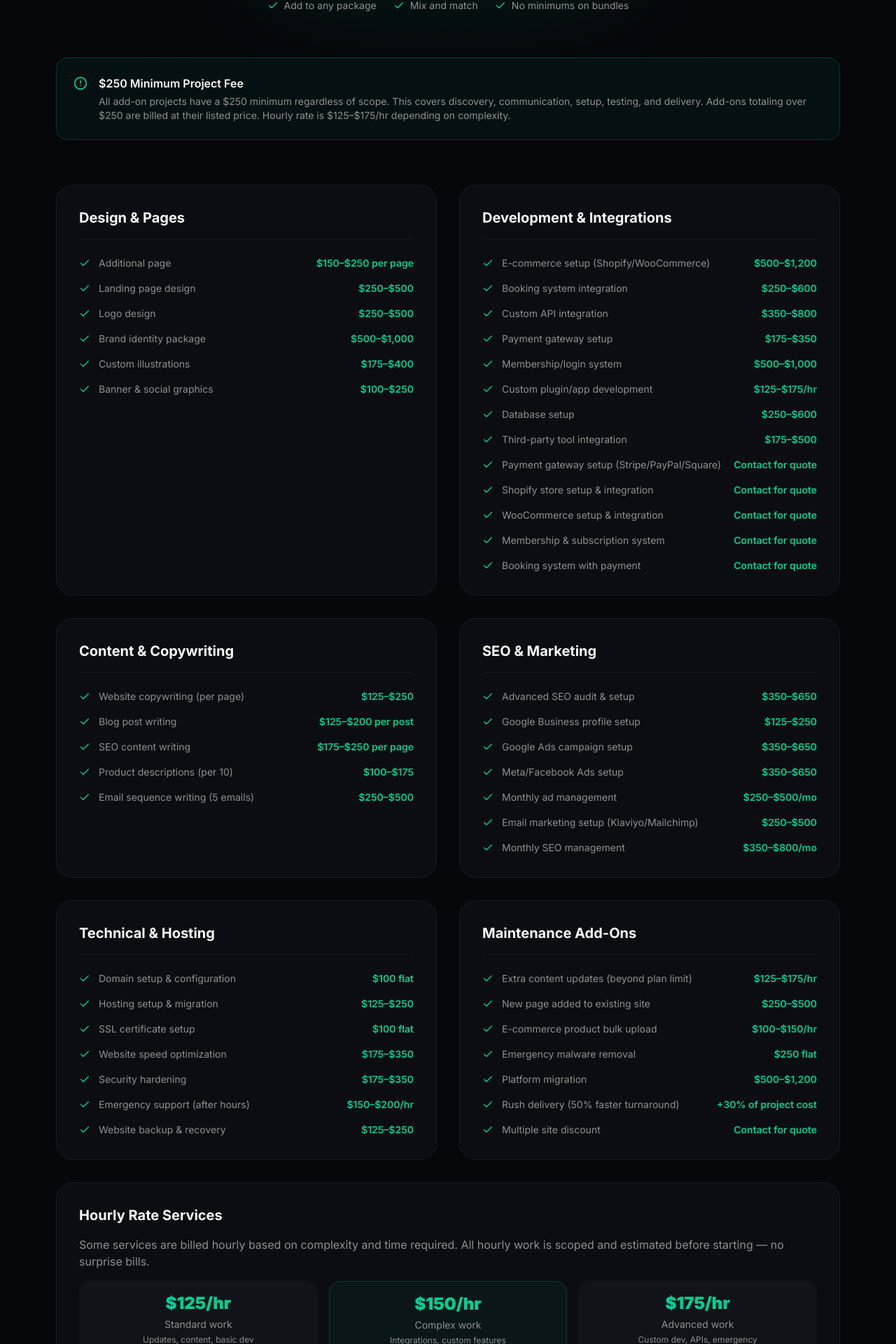
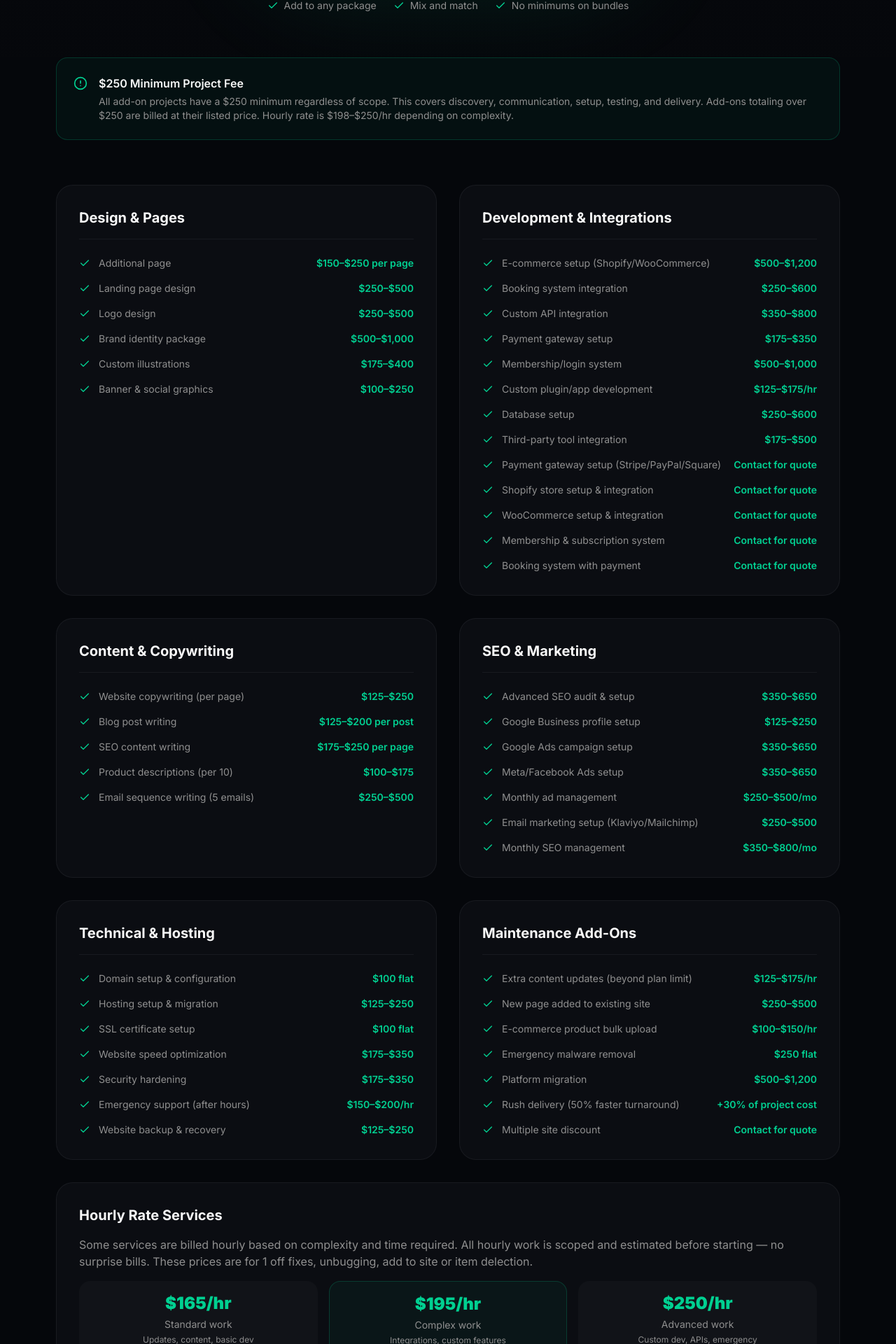
Before and after one commit to Pittbyte882/Development_agency, a Next.js app: page /addons in a window 1280 px wide. Shown: the part 377-2297 px from the top of the page at 70% size. Built offline with nearby package versions, Linux system fonts and the light colour scheme.

Commit message:
price fix

```diff
--- a/app/addons/page.tsx
+++ b/app/addons/page.tsx
@@ -130,7 +130,7 @@ export default function AddOnsPage() {
                 $250 Minimum Project Fee
               </p>
               <p className="text-sm text-muted-foreground">
-                All add-on projects have a $250 minimum regardless of scope. This covers discovery, communication, setup, testing, and delivery. Add-ons totaling over $250 are billed at their listed price. Hourly rate is $125–$175/hr depending on complexity.
+                All add-on projects have a $250 minimum regardless of scope. This covers discovery, communication, setup, testing, and delivery. Add-ons totaling over $250 are billed at their listed price. Hourly rate is $198–$250/hr depending on complexity.
               </p>
             </div>
           </div>
@@ -178,21 +178,21 @@ export default function AddOnsPage() {
             </h2>
             <p className="text-muted-foreground mb-4">
               Some services are billed hourly based on complexity and time required.
-              All hourly work is scoped and estimated before starting — no surprise bills.
+              All hourly work is scoped and estimated before starting — no surprise bills. These prices are for 1 off fixes, unbugging, add to site or item delection.
             </p>
             <div className="grid md:grid-cols-3 gap-4">
               <div className="p-4 rounded-2xl bg-secondary/50 text-center">
-                <p className="text-2xl font-black text-primary mb-1">$125/hr</p>
+                <p className="text-2xl font-black text-primary mb-1">$165/hr</p>
                 <p className="text-sm text-muted-foreground">Standard work</p>
                 <p className="text-xs text-muted-foreground mt-1">Updates, content, basic dev</p>
               </div>
               <div className="p-4 rounded-2xl bg-primary/5 border border-primary/20 text-center">
-                <p className="text-2xl font-black text-primary mb-1">$150/hr</p>
+                <p className="text-2xl font-black text-primary mb-1">$195/hr</p>
                 <p className="text-sm text-muted-foreground">Complex work</p>
                 <p className="text-xs text-muted-foreground mt-1">Integrations, custom features</p>
               </div>
               <div className="p-4 rounded-2xl bg-secondary/50 text-center">
-                <p className="text-2xl font-black text-primary mb-1">$175/hr</p>
+                <p className="text-2xl font-black text-primary mb-1">$250/hr</p>
                 <p className="text-sm text-muted-foreground">Advanced work</p>
                 <p className="text-xs text-muted-foreground mt-1">Custom dev, APIs, emergency</p>
               </div>
```
